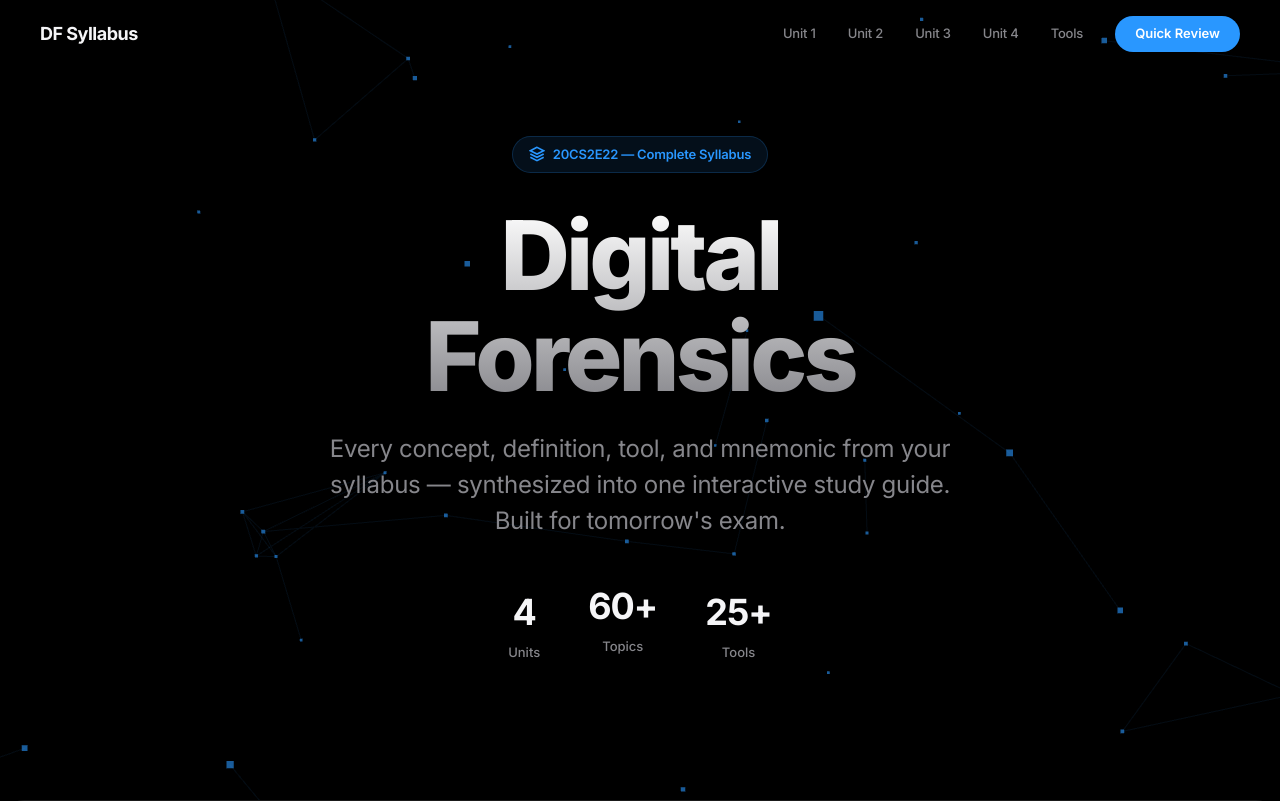
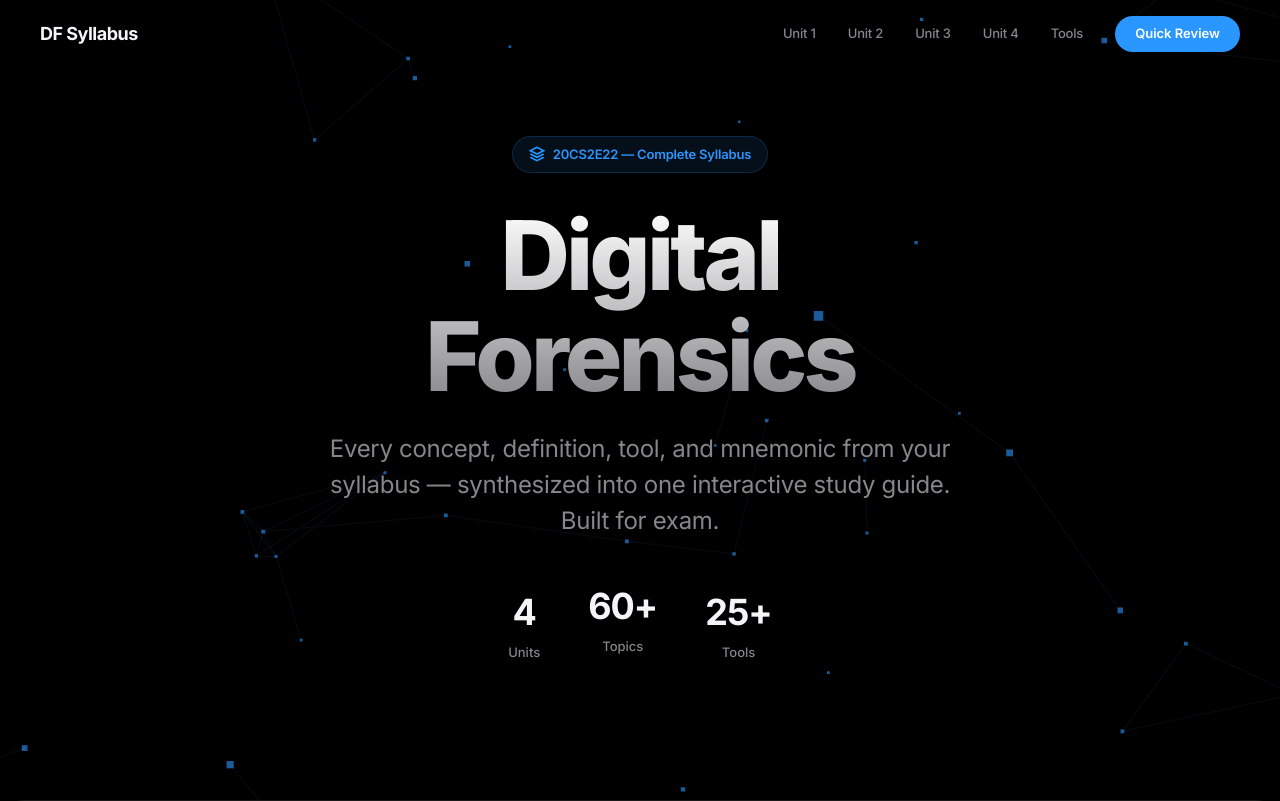
Before and after one commit to Tamilselvan2/Cloud-Computing, a plain HTML site: page index.html in a window 1280 px wide. Shown: the top 801 px of the page. Drawn offline with nearby package versions, Linux system fonts and the light colour scheme.

Commit message:
Update index.html

```diff
--- a/index.html
+++ b/index.html
@@ -822,7 +822,7 @@
                 20CS2E22 — Complete Syllabus
             </div>
             <h1 class="hero-title" id="heroTitle">Digital<br>Forensics</h1>
-            <p class="hero-subtitle">Every concept, definition, tool, and mnemonic from your syllabus — synthesized into one interactive study guide. Built for tomorrow's exam.</p>
+            <p class="hero-subtitle">Every concept, definition, tool, and mnemonic from your syllabus — synthesized into one interactive study guide. Built for exam.</p>
             <div class="hero-stats">
                 <div class="stat-item">
                     <div class="stat-value">4</div>
```
